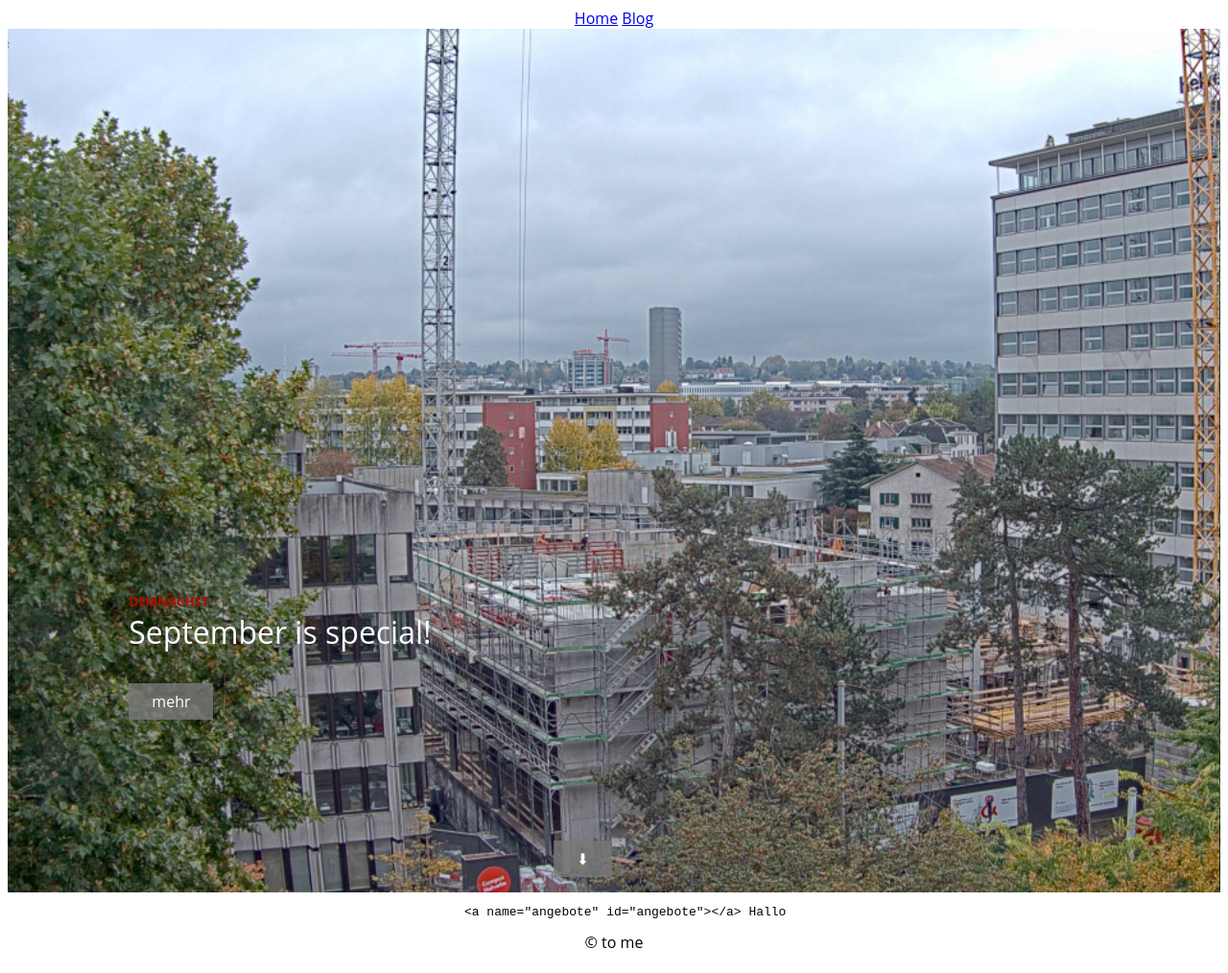
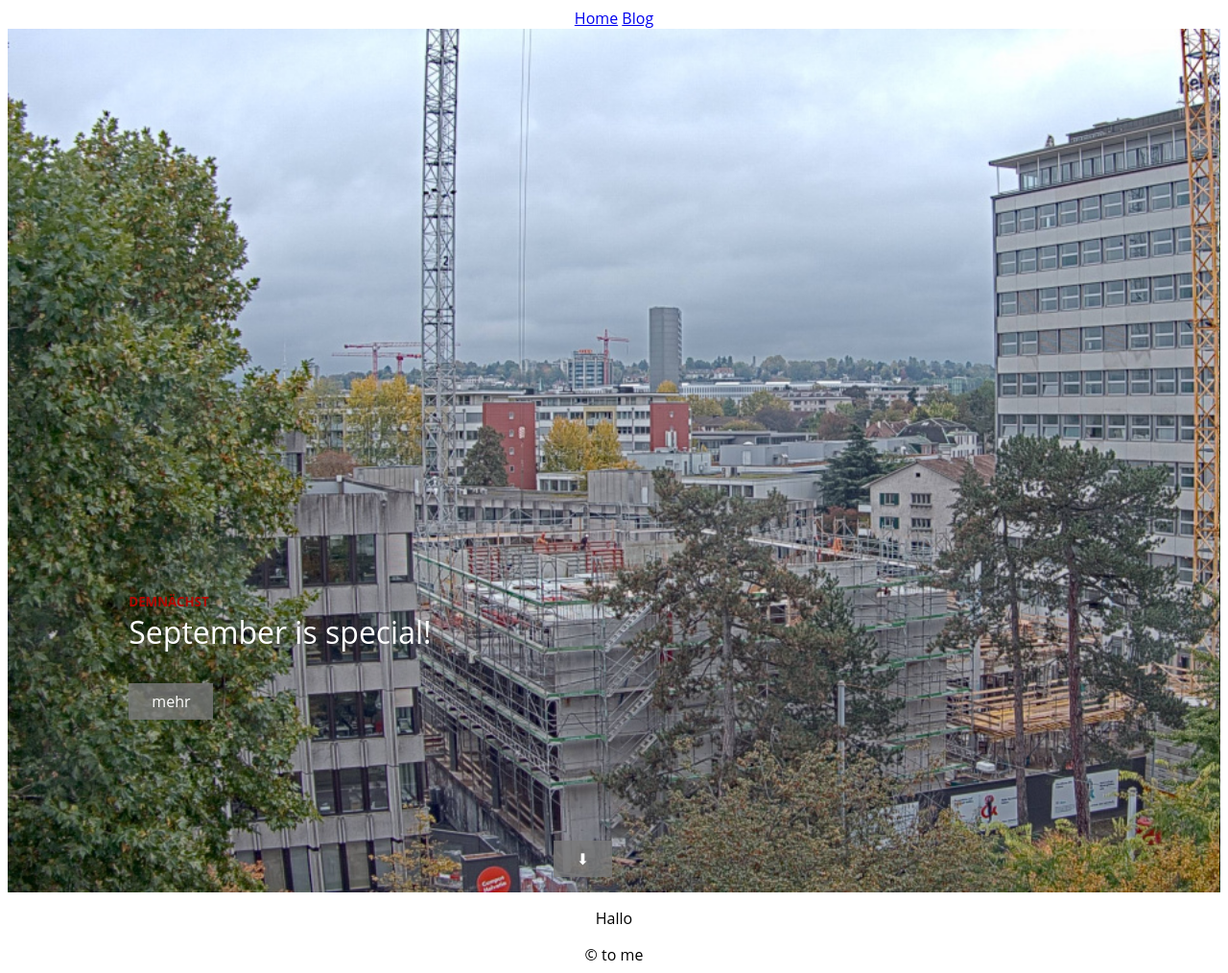
Before and after one commit to darkroastjava/testwebsite-jekyll, a Jekyll site: the page built from about.md, in a window 1280 px wide. Shown: the whole page at 96% size. Built offline with Jekyll 4.4.1, drawn with Linux system fonts in a browser that asks for light colours.

Commit message:
Update about.md

```diff
--- a/about.md
+++ b/about.md
@@ -5,5 +5,5 @@ layout: start
 {% include upcoming.html %}
 
 
-        <a name="angebote" id="angebote"></a>
+<a name="angebote"></a>
 {% include_relative abschnitt1.md %}
```
